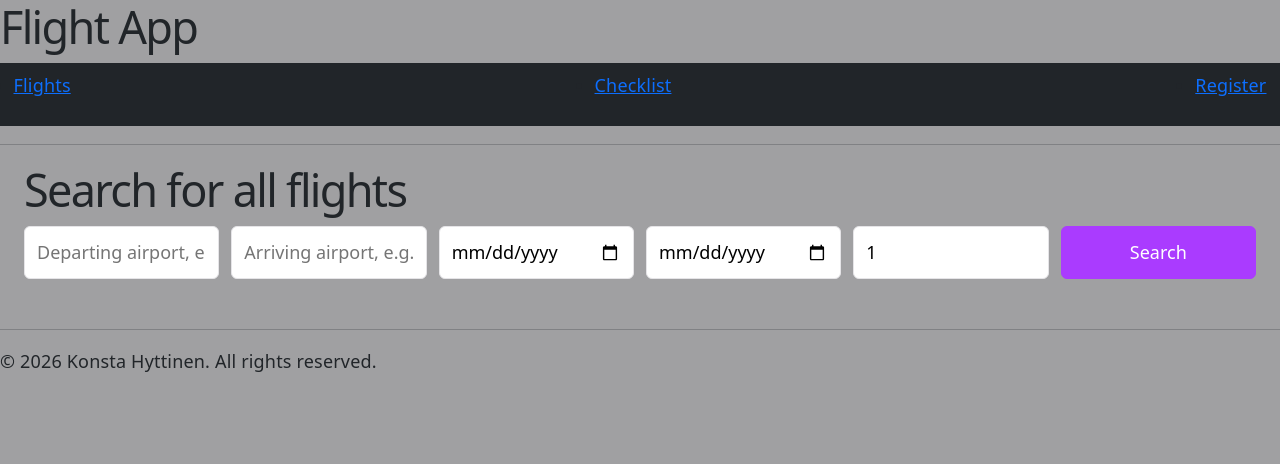
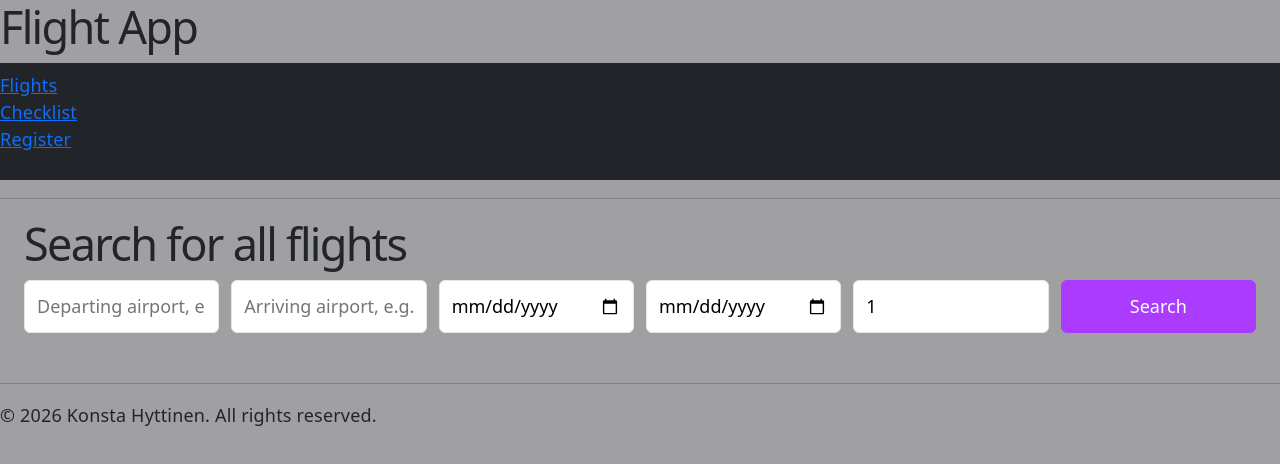
Before and after one commit to konemmah/WOH1_Final_Project_Konsta, a React (Vite) app: page / in a window 1280 px wide. Shown: the top 464 px of the page. Built offline with nearby package versions, Linux system fonts and the light colour scheme.

Commit message:
List items fixes, unstyled list

```diff
--- a/src/Header.jsx
+++ b/src/Header.jsx
@@ -7,7 +7,7 @@ function Header() {
         <header>
             <h1>Flight App</h1>
             <nav className= "navbar bg-dark navbar-dark">
-                <ul className= "container-fluid">
+                <ul className= "container-md" className= "list-unstyled">
                     <li><Link to="/Search">Flights</Link></li>
                     <li><Link to="/Checklist">Checklist</Link></li>
                     <li><Link to="/Register">Register</Link></li>
```
